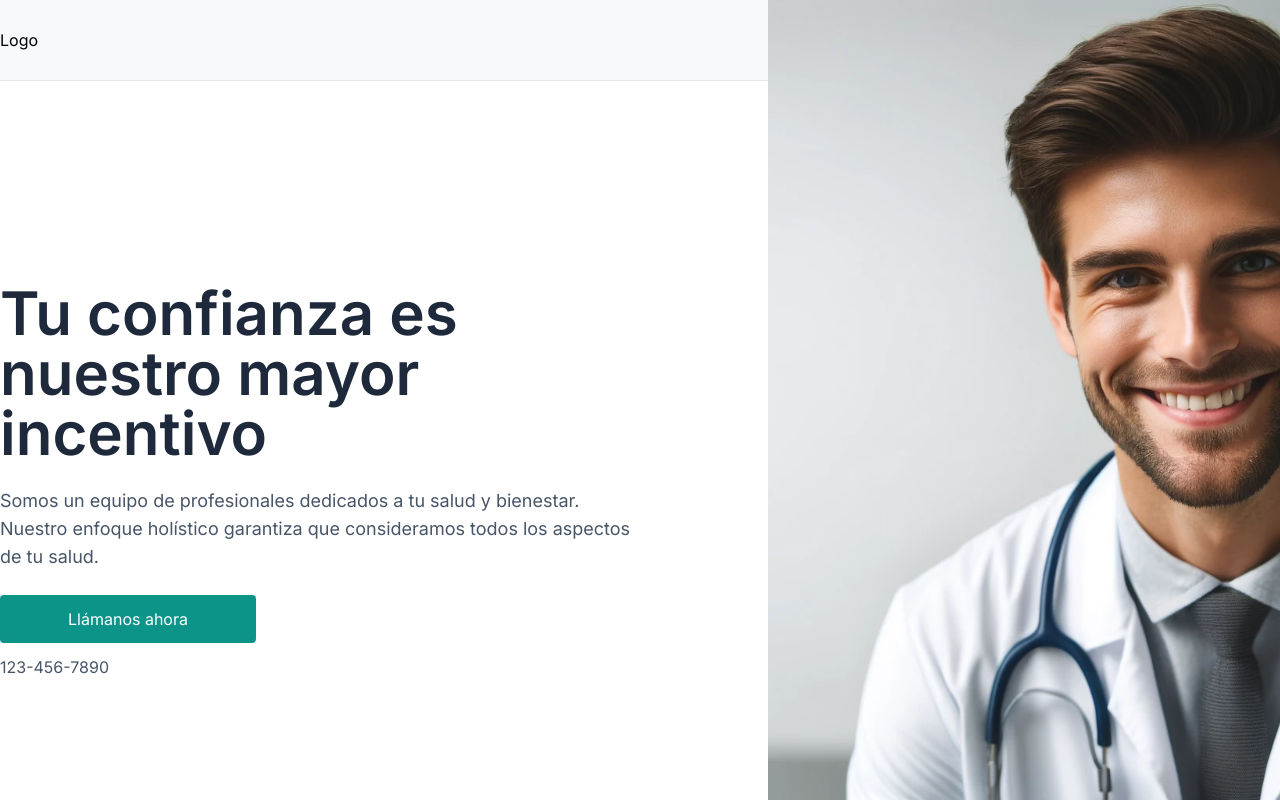
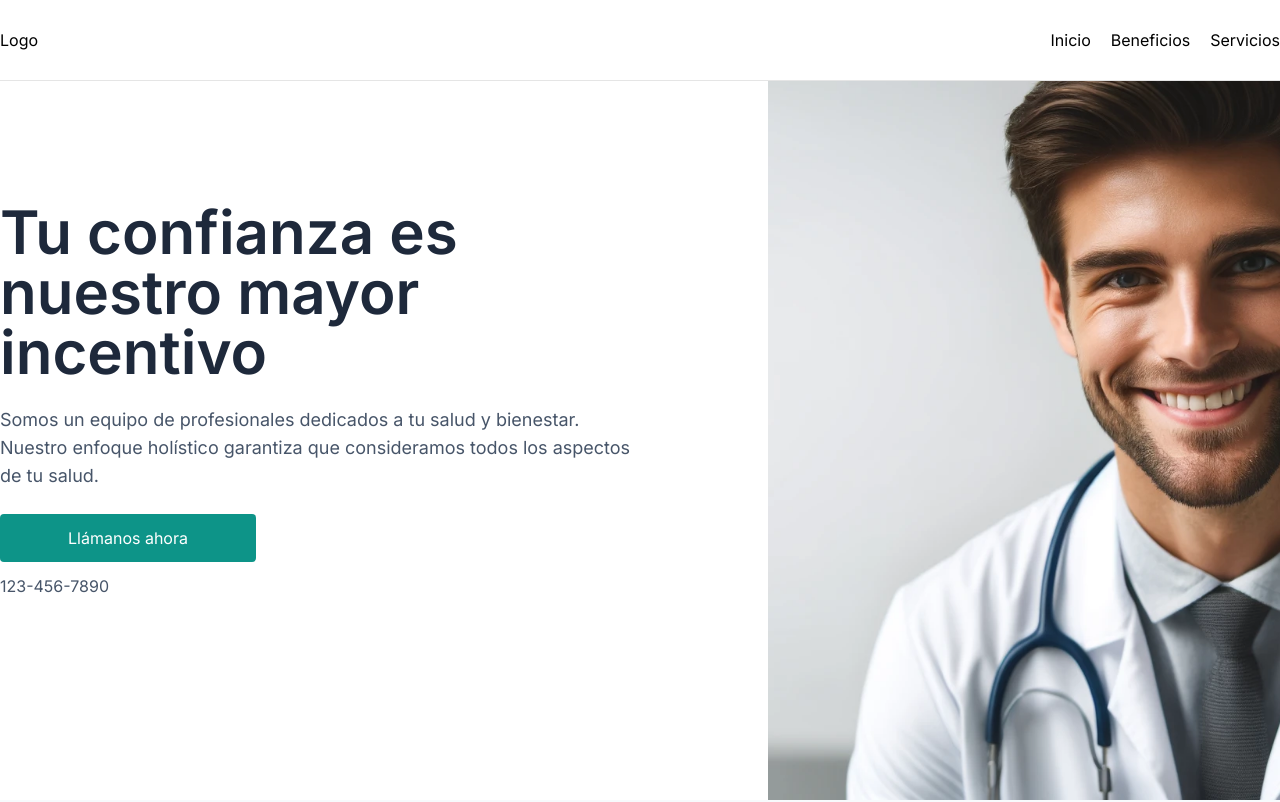
Before and after one commit to and27/medical-website, a Next.js app: page / in a window 1280 px wide. Shown: the top 802 px of the page. Built offline with nearby package versions, Linux system fonts and the light colour scheme.

Commit message:
feat: add anchor tags to menu items to improve navigation

```diff
--- a/src/components/Nav.tsx
+++ b/src/components/Nav.tsx
@@ -1,12 +1,21 @@
 const Nav = () => {
   return (
-    <nav className="grid grid-cols-2 py-7 border-b border-neutral-200">
-      <h1>Logo</h1>
-      <ul className="flex gap-5 justify-self-end">
-        <li>Home</li>
-        <li>About</li>
-        <li>Contact</li>
-      </ul>
+    <nav className=" py-7 border-b border-neutral-200 fixed w-screen bg-white z-10">
+      <div className="max-w-[1280px] mx-auto grid grid-cols-2">
+        <h1>Logo</h1>
+        <ul className="flex gap-5 justify-self-end">
+          <li>
+            <a href="#inicio">Inicio</a>
+          </li>
+
+          <li>
+            <a href="#benefits">Beneficios</a>
+          </li>
+          <li>
+            <a href="#services">Servicios</a>
+          </li>
+        </ul>
+      </div>
     </nav>
   );
 };
```
